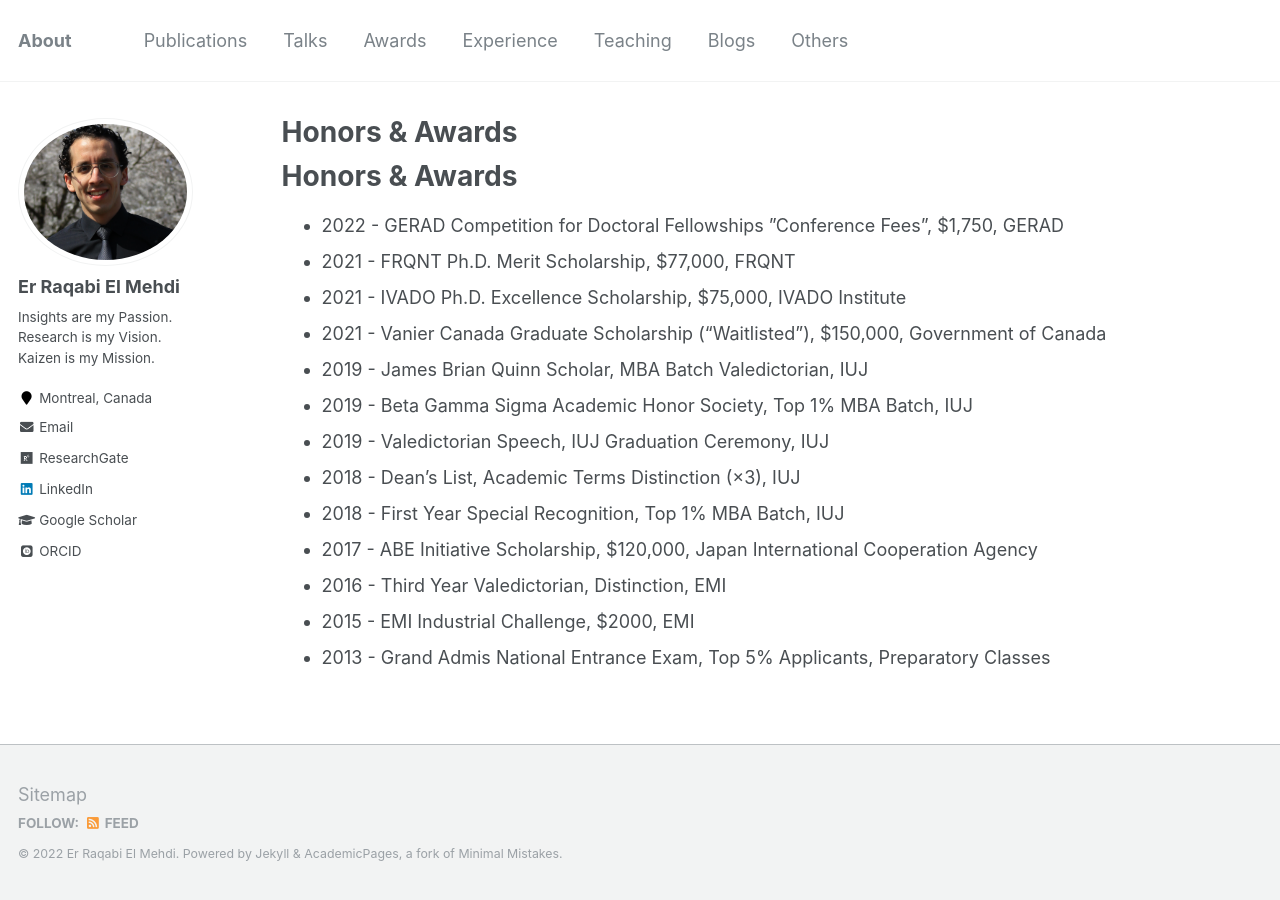
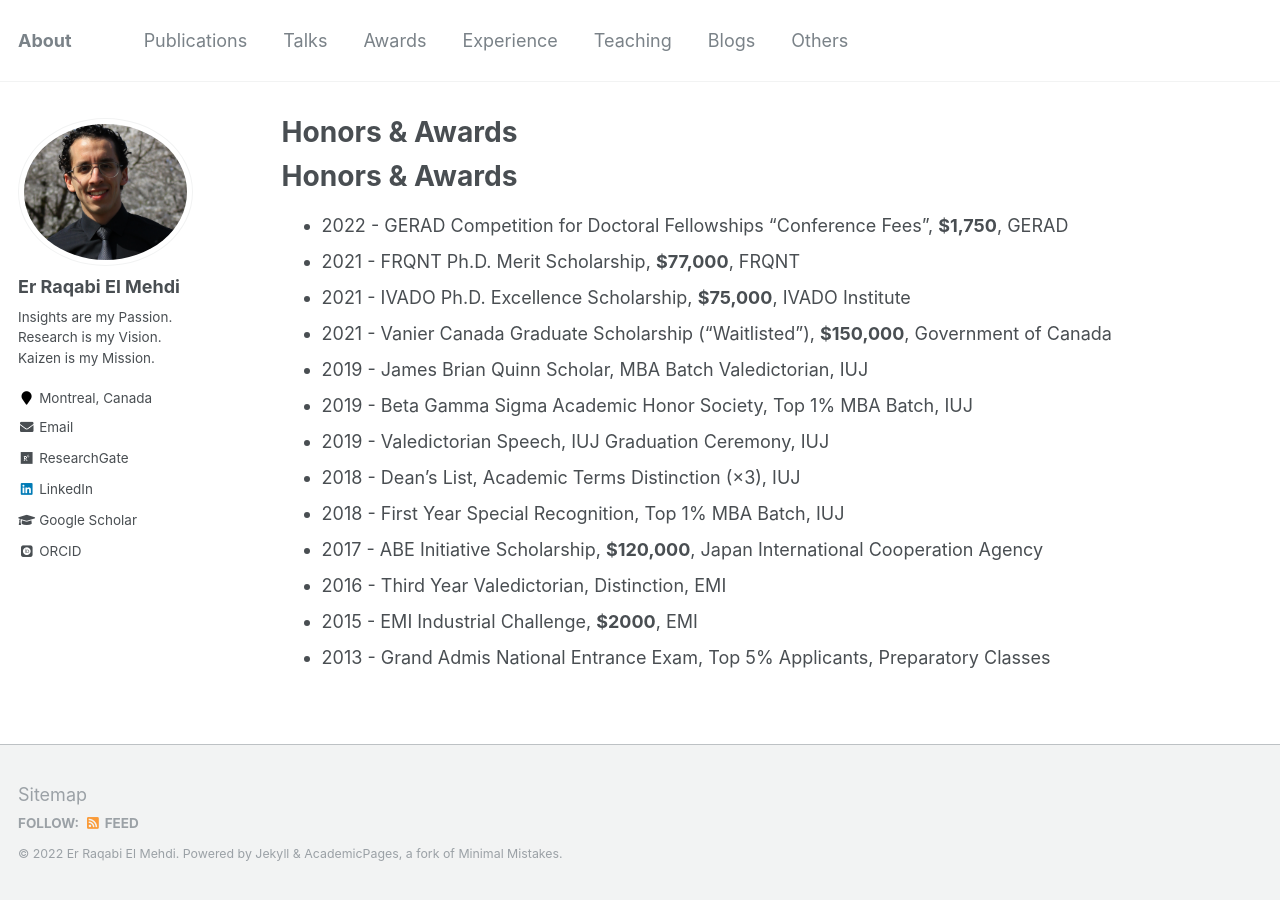
Before and after one commit to RqbMedi/rqbmedi.github.io, a Jekyll site: the page built from _pages/awards.md, in a window 1280 px wide. Built offline with Jekyll 4.4.1, drawn with Linux system fonts in a browser that asks for light colours; some web fonts are replaced; our own code applies the rules of GitHub Pages for plain Markdown files.

```diff
--- a/_pages/awards.md
+++ b/_pages/awards.md
@@ -10,16 +10,16 @@ redirect_from:
 Honors & Awards
 ======
 
-- 2022 - GERAD Competition for Doctoral Fellowships ”Conference Fees”, $1,750, GERAD
-- 2021 - FRQNT Ph.D. Merit Scholarship, $77,000, FRQNT
-- 2021 - IVADO Ph.D. Excellence Scholarship, $75,000, IVADO Institute
-- 2021 - Vanier Canada Graduate Scholarship (“Waitlisted”), $150,000, Government of Canada
+- 2022 - GERAD Competition for Doctoral Fellowships "Conference Fees", **$1,750**, GERAD
+- 2021 - FRQNT Ph.D. Merit Scholarship, **$77,000**, FRQNT
+- 2021 - IVADO Ph.D. Excellence Scholarship, **$75,000**, IVADO Institute
+- 2021 - Vanier Canada Graduate Scholarship (“Waitlisted”), **$150,000**, Government of Canada
 - 2019 - James Brian Quinn Scholar, MBA Batch Valedictorian, IUJ
 - 2019 - Beta Gamma Sigma Academic Honor Society, Top 1% MBA Batch, IUJ
 - 2019 - Valedictorian Speech, IUJ Graduation Ceremony, IUJ
 - 2018 - Dean’s List, Academic Terms Distinction (×3), IUJ
 - 2018 - First Year Special Recognition, Top 1% MBA Batch, IUJ
-- 2017 - ABE Initiative Scholarship, $120,000, Japan International Cooperation Agency
+- 2017 - ABE Initiative Scholarship, **$120,000**, Japan International Cooperation Agency
 - 2016 - Third Year Valedictorian, Distinction, EMI
-- 2015 - EMI Industrial Challenge, $2000, EMI
+- 2015 - EMI Industrial Challenge, **$2000**, EMI
 - 2013 - Grand Admis National Entrance Exam, Top 5% Applicants, Preparatory Classes
```
